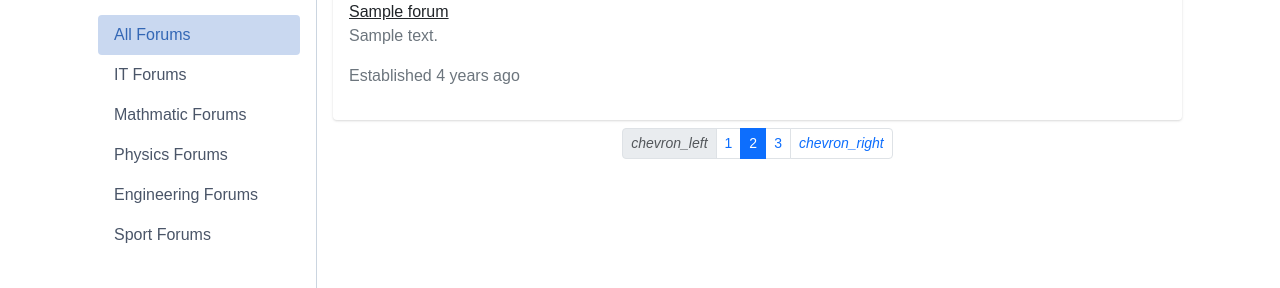
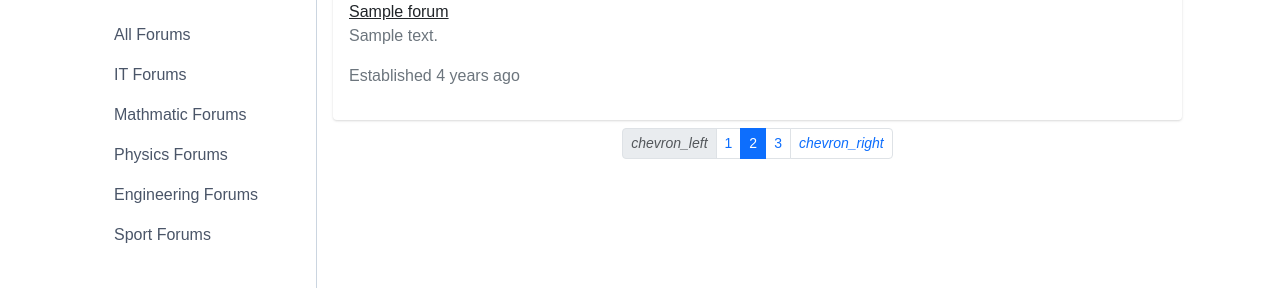
Before and after one commit to kyra-luo/flaskProject, a Python web app: template app/templates/community.html in a window 1280 px wide. Shown: the part 132-420 px from the top of the page. Run offline with Jinja, Linux system fonts and the light colour scheme; the template is opened without the code that fills it: most values are stand-ins (such as "Sample title", 1, 10 or a date in 2020); form fields are guessed from the names that the template uses; some libraries are stand-ins or nearby versions.

Commit message:
fix merge issues

```diff
--- a/app/templates/community.html
+++ b/app/templates/community.html
@@ -25,12 +25,12 @@
                                     <div class="simplebar-content-wrapper" style="height: 100%; overflow: hidden scroll;">
                                         <div class="simplebar-content" style="padding: 16px;">
                                             <nav class="nav nav-pills nav-gap-y-1 flex-column">
-                                                <a href="{{ url_for('community')}}" class="nav-link nav-link-faded has-icon active">All Forums</a>
-                                                <a href="{{ url_for('community', category='1') }}" class="nav-link nav-link-faded has-icon">IT Forums</a>
-                                                <a href="{{ url_for('community', category='2') }}" class="nav-link nav-link-faded has-icon">Mathmatic Forums</a>
-                                                <a href="{{ url_for('community', category='3') }}" class="nav-link nav-link-faded has-icon">Physics Forums</a>
-                                                <a href="{{ url_for('community', category='4') }}" class="nav-link nav-link-faded has-icon">Engineering Forums</a>
-                                                <a href="{{ url_for('community', category='5') }}" class="nav-link nav-link-faded has-icon">Sport Forums</a>
+                                                <a href="{{ url_for('community')}}" class="nav-link">All Forums</a>
+                                                <a href="{{ url_for('community', category='1') }}" class="nav-link">IT Forums</a>
+                                                <a href="{{ url_for('community', category='2') }}" class="nav-link">Mathmatic Forums</a>
+                                                <a href="{{ url_for('community', category='3') }}" class="nav-link">Physics Forums</a>
+                                                <a href="{{ url_for('community', category='4') }}" class="nav-link">Engineering Forums</a>
+                                                <a href="{{ url_for('community', category='5') }}" class="nav-link">Sport Forums</a>
                                             </nav>
                                         </div>
                                     </div>
--- a/config.py
+++ b/config.py
@@ -6,7 +6,6 @@ basedir = os.path.abspath(os.path.dirname(__file__))
 class Config:
     SQLALCHEMY_DATABASE_URI = os.environ.get('DATABASE_URL') or \
     'sqlite:///' + os.path.join(basedir, 'app.db')
-                              'sqlite:///' + os.path.join(basedir, 'app.db')
     ADMINS = ['2929657051@qq.com']
     MAIL_SERVER = 'smtp.qq.com'
     MAIL_PORT = 587
```
Also changed, not shown: app/routes.py (+2 -17 lines), app/models.py (line endings or trailing spaces).
